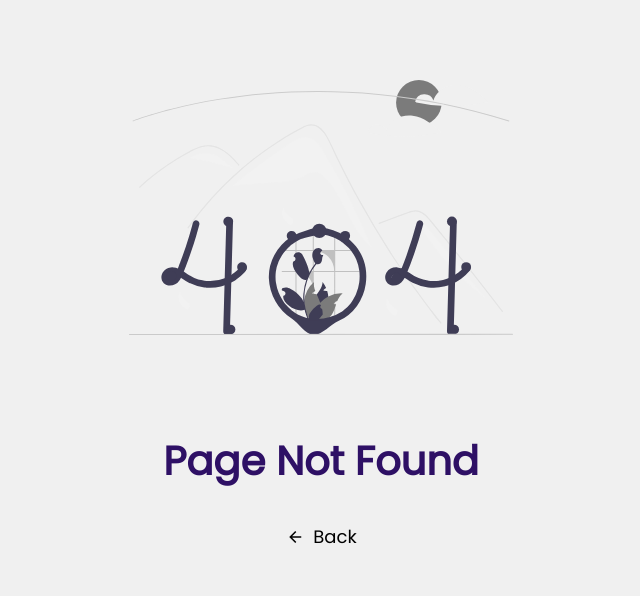
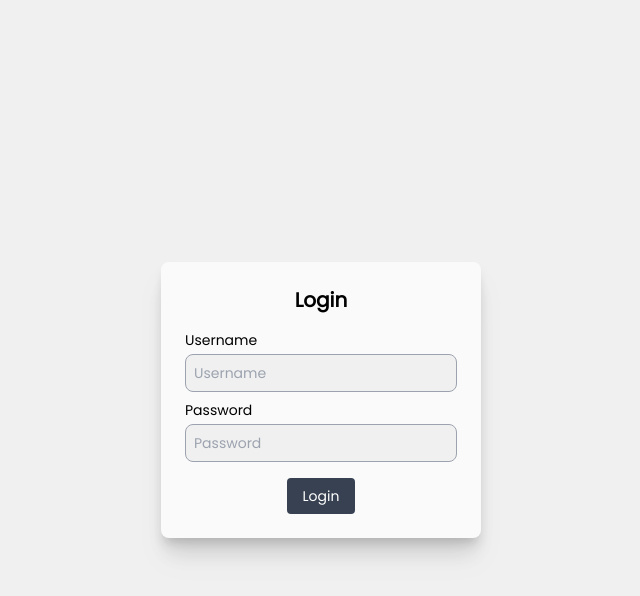
Before and after one commit to Kianandz/Phone-Specifications, a React (Vite) app: page /admin in a window 1280 px wide. Before the commit this address had no page. Shown: the top 596 px of the page, without its empty margins (319-959 px from the left). Built offline with nearby package versions, Linux system fonts and the light colour scheme.

Commit message:
Add files via upload

```diff
--- a/src/App.jsx
+++ b/src/App.jsx
@@ -5,17 +5,24 @@ import Loading from "./Component/Fragment/Loading";
 import Home from "./Component/Pages/Home";
 import Explore from "./Component/Pages/Explore";
 import ErrorPage from "./Component/Pages/404";
-import Input from "./Component/Pages/Admin/Input";
+import Login from "./Component/Pages/Admin/Login";
 import Search from "./Component/Pages/Search";
 import Brands from "./Component/Pages/Brands";
 import Smartphone from "./Component/Pages/Smartphone";
 import PhoneBrands from "./Component/Pages/PhoneBrands";
 import Detail from "./Component/Pages/Detail";
+import Dashboard from "./Component/Pages/Admin/Dashboard";
 
 const Router = createBrowserRouter([
   {
-    path: "/admin/inputPhone",
-    element: <Input/>
+    path: "/admin",
+    element: <Login/>,
+    errorElement: <ErrorPage />,
+  },
+  {
+    path: "/admin/dashboard",
+    element: <Dashboard/>,
+    errorElement: <ErrorPage />,
   },
   {
     path: "/",
--- /dev/null
+++ b/src/Component/Element/Label.jsx
@@ -0,0 +1,13 @@
+import React from "react";
+
+const Label = (props) => {
+  return (
+    <>
+      <label htmlFor={props.htmlFor} className={props.className}>
+        {props.label}
+      </label>
+    </>
+  );
+};
+
+export default Label;
--- /dev/null
+++ b/src/Component/Fragment/FormLogin.jsx
@@ -0,0 +1,43 @@
+import React from "react";
+import Input from "../Element/Input";
+import Button from "../Element/Button";
+import Label from "../Element/Label";
+
+const FormLogin = (props) => {
+  return (
+    <>
+      <form onSubmit={props.onSubmit} className="text-center">
+        <div className="w-full relative">
+          <Label htmlFor="name" className="block text-sm mb-1 text-left" label="Username" />
+          <Input
+            type="text"
+            placeholder="Username"
+            name="uname"
+            id="uname"
+            className="p-2 w-full bg-[#f0f0f0] border border-gray-400 rounded-lg text-left text-sm"
+            value={props.unameValue}
+            onChange={props.unameOnChange}
+          />
+        </div>
+        <div className="w-full relative mt-2">
+          <Label htmlFor="passwd" className="block text-sm mb-1 text-left" label="Password" />
+          <Input
+            type="password"
+            placeholder="Password"
+            name="passwd"
+            id="passwd"
+            className="p-2 w-full bg-[#f0f0f0] border border-gray-400 rounded-lg text-left text-sm"
+            value={props.passValue}
+            onChange={props.passOnChange}
+          />
+        </div>
+        <Button
+        className="px-4 py-2 bg-gray-700 hover:bg-gray-800 transition-all rounded text-sm text-white mt-4"
+        buttonValue="Login"
+        />
+      </form>
+    </>
+  );
+};
+
+export default FormLogin;
--- /dev/null
+++ b/src/Component/Pages/Admin/Dashboard.jsx
@@ -0,0 +1,16 @@
+import React, {useState, useEffect} from "react";
+
+const Dashboard = () => {
+  useEffect(() => {
+    document.title = "Dashboard Admin";
+  })
+  return(
+    <>
+    <div className="relative w-full h-screen">
+
+    </div>
+    </>
+  );
+}
+
+export default Dashboard;
--- /dev/null
+++ b/src/Component/Pages/Admin/Login.jsx
@@ -0,0 +1,27 @@
+import React, { useState, useEffect } from "react";
+import { useNavigate } from "react-router-dom";
+import { API_BASE_URL } from "../../../API_BASE_URL";
+import FormLogin from "../../Fragment/FormLogin";
+import Title from "../../Element/Title";
+import "../../../assets/Css/Animation.css";
+
+const Login = () => {
+    useEffect(() => {
+        document.title = "Login";
+    })
+  return (
+    <>
+      <div className="flex fade-in-error items-center justify-center w-full h-screen">
+        <div className="relative w-80 p-6 bg-[#fafafa] drop-shadow-xl shadow-xl rounded-lg">
+          <Title
+            className="font-bold text-xl text-black text-center mb-4"
+            Title="Login"
+          />
+          <FormLogin />
+        </div>
+      </div>
+    </>
+  );
+};
+
+export default Login;
```
